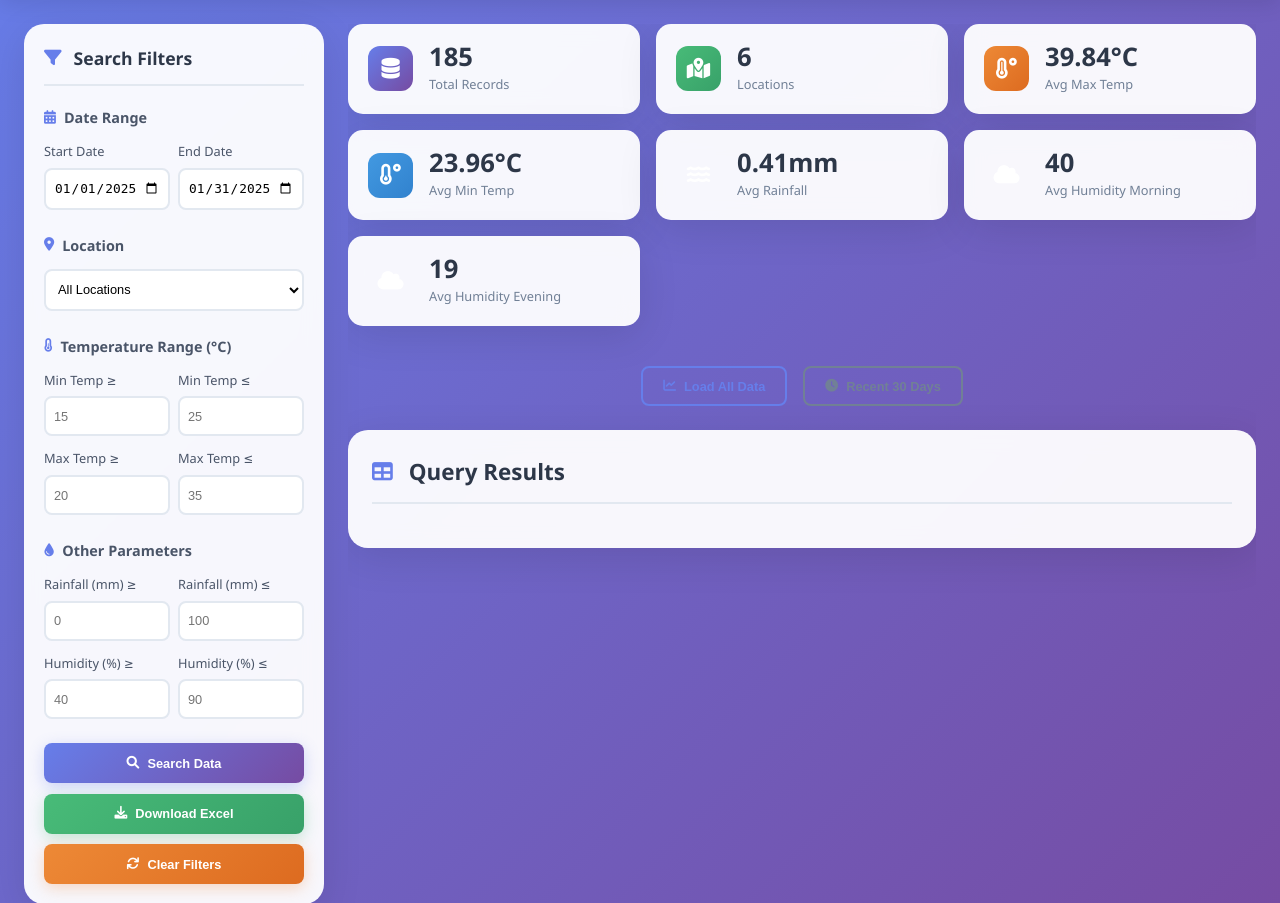
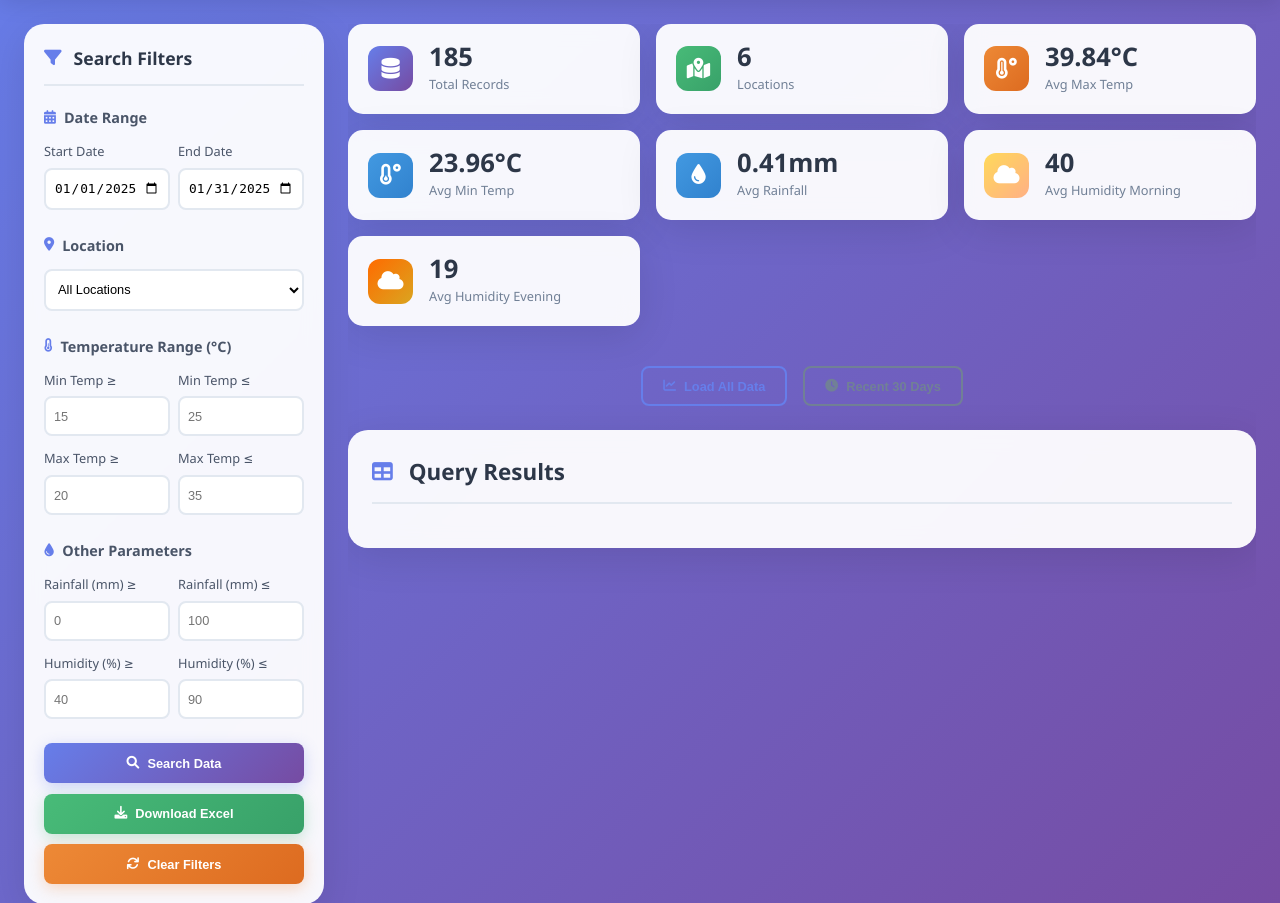
Before and after one commit to zGamingTechz/IMD-Dashboard, a Flask app: page / in a window 1280 px wide. Shown: the part 119-1022 px from the top of the page. Run offline with Flask 3, Linux system fonts and the light colour scheme; data comes from the database, SQL or seed files in the repository.

Commit message:
Added xss for new cards

```diff
--- a/static/style.css
+++ b/static/style.css
@@ -366,6 +366,18 @@ body {
 
 .stat-card:nth-child(4) .stat-icon {
     background: linear-gradient(135deg, #4299e1, #3182ce);
+}
+
+.stat-card:nth-child(5) .stat-icon {
+    background: linear-gradient(135deg, #4299e1, #3182ce);
+}
+
+.stat-card:nth-child(6) .stat-icon {
+    background: linear-gradient(135deg, #FFD95A, #FFB085);
+}
+
+.stat-card:nth-child(7) .stat-icon {
+    background: linear-gradient(135deg, #FF6B00, #DAA520);
 }
 
 .stat-info {
--- a/templates/dashboard.html
+++ b/templates/dashboard.html
@@ -167,7 +167,7 @@
                     </div>
                     <div class="stat-card">
                         <div class="stat-icon">
-                            <i class="fas fa-water"></i>
+                            <i class="fas fa-tint"></i>
                         </div>
                         <div class="stat-info">
                             <div class="stat-value" id="avgRainfall">-</div>
```
